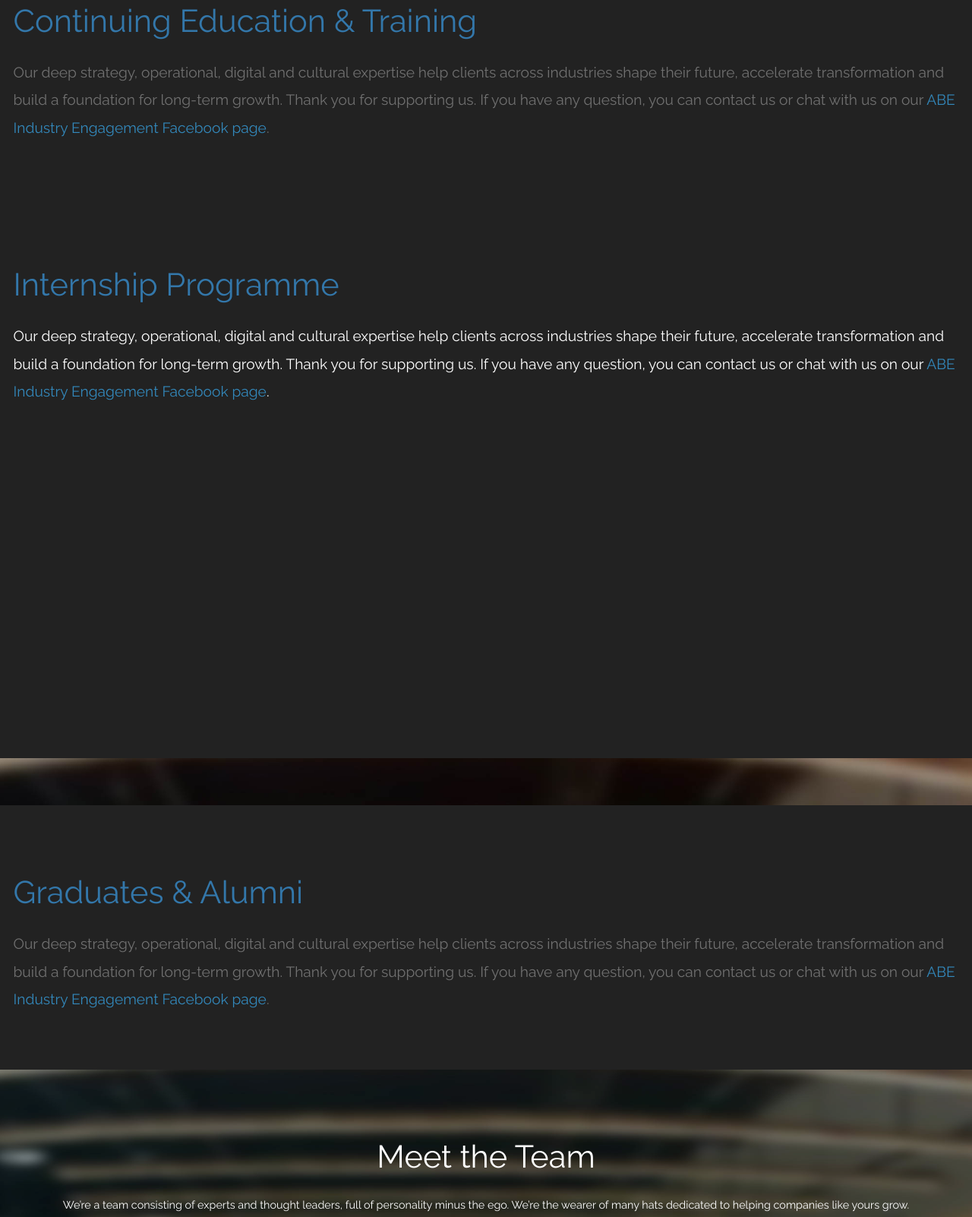
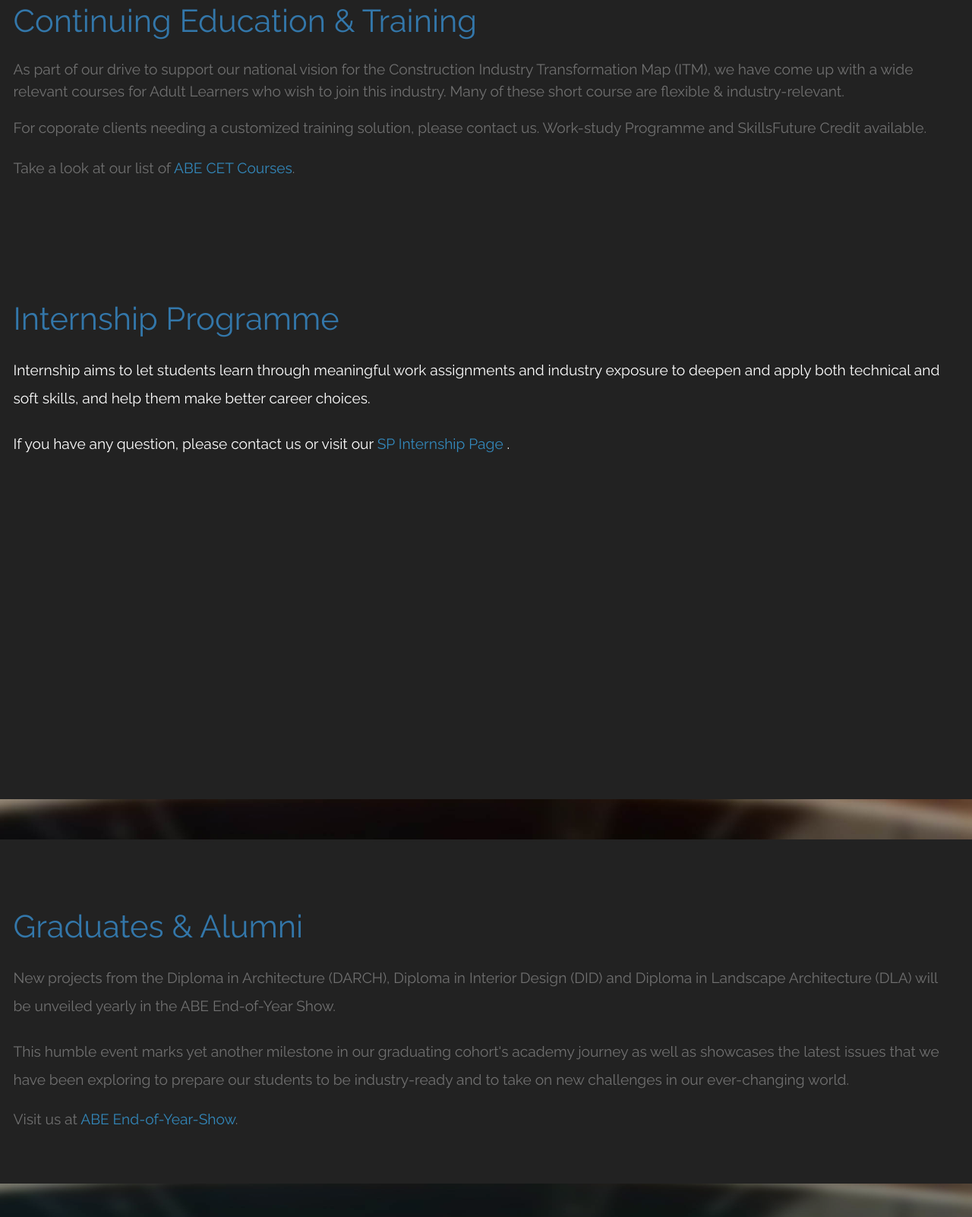
Before and after one commit to Jon7576/AIEA, a plain HTML site: page index.html in a window 1280 px wide. Shown: the part 4358-5960 px from the top of the page at 76% size. Drawn offline with Linux system fonts and the light colour scheme.

Commit message:
Add files via upload

```diff
--- a/index.html
+++ b/index.html
@@ -315,9 +315,9 @@ Our clientele includes SMEs, international companies, public-listed companies an
           <div class="mx-auto tm-gallery-container">
             <div class="grid tm-gallery">
 
-              <a href="img/gallery-img-01.jpg">
+              <a href="img/Gallery-DARCH-01.jpg">
                 <figure class="effect-honey tm-gallery-item">
-                  <img src="img/gallery-tn-01.jpg" alt="Image 1" class="img-fluid">
+                  <img src="img/Gallery-DARCH-01-small.jpg" alt="Image 1" class="img-fluid">
                   <figcaption>
                     <h2><i>DARCH<span></span></i></h2>
                   </figcaption>
@@ -402,10 +402,11 @@ Our clientele includes SMEs, international companies, public-listed companies an
           <div class="tm-intro-text-container">
             <h2 class="tm-text-primary mb-4 tm-section-title">Continuing Education & Training</h2>
             <p class="mb-4 tm-intro-text">
-              Our deep strategy, operational, digital and cultural expertise help clients across industries shape their
-              future, accelerate transformation and build a foundation for long-term growth. Thank you for supporting
-              us. If you have any question, you can contact us or chat with us on our <a href="#">ABE Industry
-                Engagement Facebook page</a>.</p>
+<p></p>As part of our drive to support our national vision for the Construction Industry Transformation Map (ITM), we have come up with a wide relevant courses for Adult Learners who wish to join this industry.
+Many of these short course are flexible & industry-relevant.</p>
+<p>For coporate clients needing a customized training solution, please contact us.
+Work-study Programme and SkillsFuture Credit available.</p>
+<p>Take a look at our list of <a href="https://www.sp.edu.sg/pace/courses/full-listing" target="_blank">ABE CET Courses</a>.</p>
           </div>
         </div>
 
@@ -421,10 +422,10 @@ Our clientele includes SMEs, international companies, public-listed companies an
           <div class="tm-intro-text-container">
             <h2 class="tm-text-primary mb-4 tm-section-title">Internship Programme</h2>
             <p class="mb-4 tm-intro-text">
-              Our deep strategy, operational, digital and cultural expertise help clients across industries shape their
-              future, accelerate transformation and build a foundation for long-term growth. Thank you for supporting
-              us. If you have any question, you can contact us or chat with us on our <a href="#">ABE Industry
-                Engagement Facebook page</a>.</p>
+              Internship aims to let students learn through meaningful work assignments and industry exposure to deepen and apply both technical and soft skills, and help them make better career choices.</p>
+<p>If you have any question, please contact us or visit our
+<a href="https://industry.sp.edu.sg/internship/" target="_blank">SP Internship Page</a>
+.</p>
           </div>
         </div>
 
@@ -440,10 +441,9 @@ Our clientele includes SMEs, international companies, public-listed companies an
           <div class="tm-intro-text-container">
             <h2 class="tm-text-primary mb-4 tm-section-title">Graduates & Alumni</h2>
             <p class="mb-4 tm-intro-text">
-              Our deep strategy, operational, digital and cultural expertise help clients across industries shape their
-              future, accelerate transformation and build a foundation for long-term growth. Thank you for supporting
-              us. If you have any question, you can contact us or chat with us on our <a href="#">ABE Industry
-                Engagement Facebook page</a>.</p>
+              New projects from the Diploma in Architecture (DARCH), Diploma in Interior Design (DID) and Diploma in Landscape Architecture (DLA) will be unveiled yearly in the ABE End-of-Year Show.</p>
+<p>This humble event marks yet another milestone in our graduating cohort's academy journey as well as showcases the latest issues that we have been exploring to prepare our students to be industry-ready and to take on new challenges in our ever-changing world.</p>
+<p>Visit us at <a href="https://www.sp.edu.sg/abe/end-of-year-show" target="_blank">ABE End-of-Year-Show</a>.</p>
           </div>
         </div>
 
@@ -459,9 +459,9 @@ Our clientele includes SMEs, international companies, public-listed companies an
                   <div class="col-lg-12 tm-content-box">
                     <h2 class="text-white text-center mb-4 tm-section-title">Meet the Team</h2>
                     <p class="mx-auto tm-section-desc text-center">
-                      We’re a team consisting of experts and thought leaders, full of personality minus the ego. We’re the wearer
-                      of many hats dedicated to helping companies like yours grow.
-                    </p>
+                    We’re a team consisting of experts and thought leaders, full of personality minus the ego.</p>
+                    <p class="mx-auto tm-section-desc text-center">
+                    We’re the wearer of many hats dedicated to helping companies like yours grow.</p>
                     <div class="mx-auto tm-gallery-container tm-gallery-container-2">
                       <div class="tm-Meet_The_Team-carousel">
                         <figure class="tm-testimonial-item">
```
